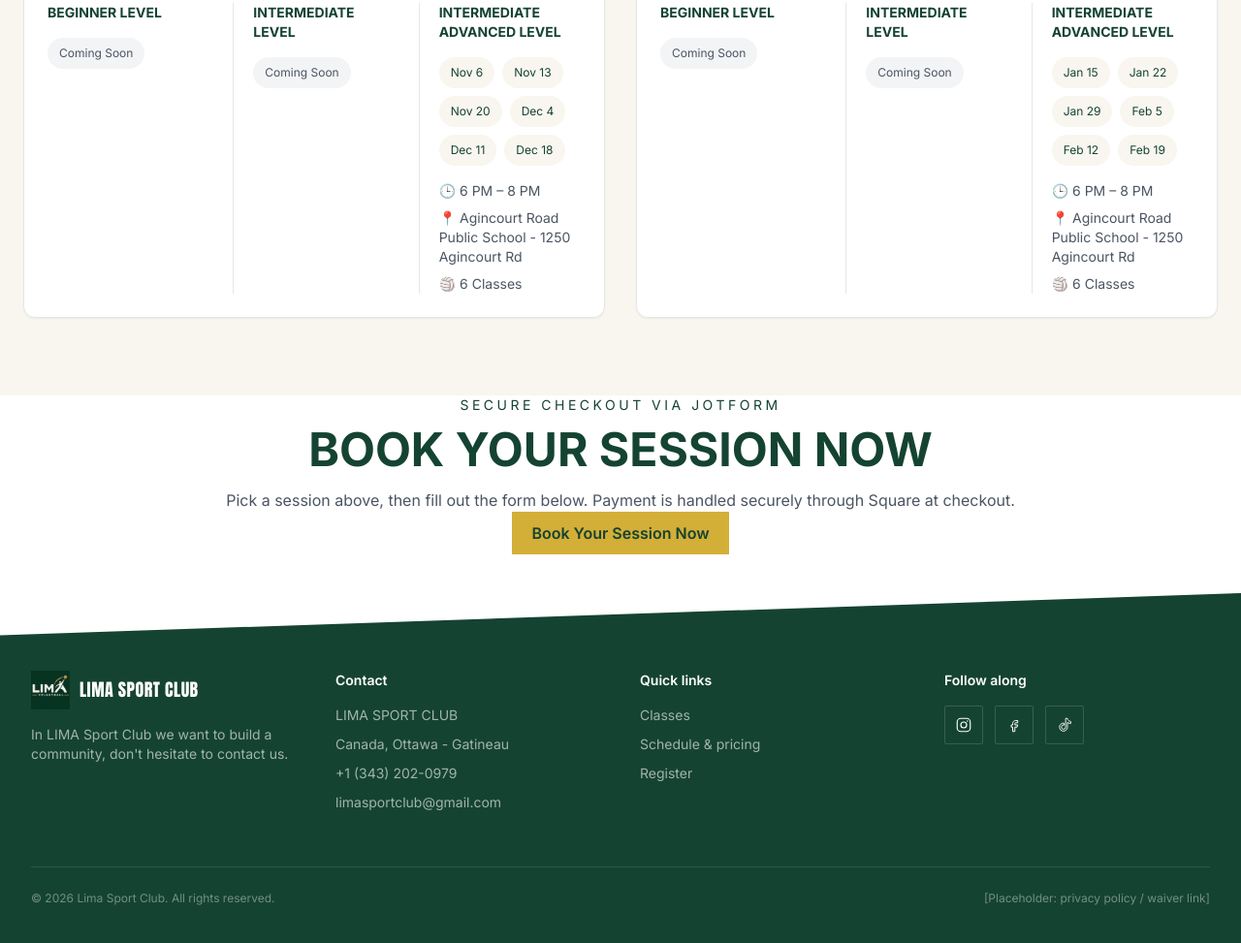
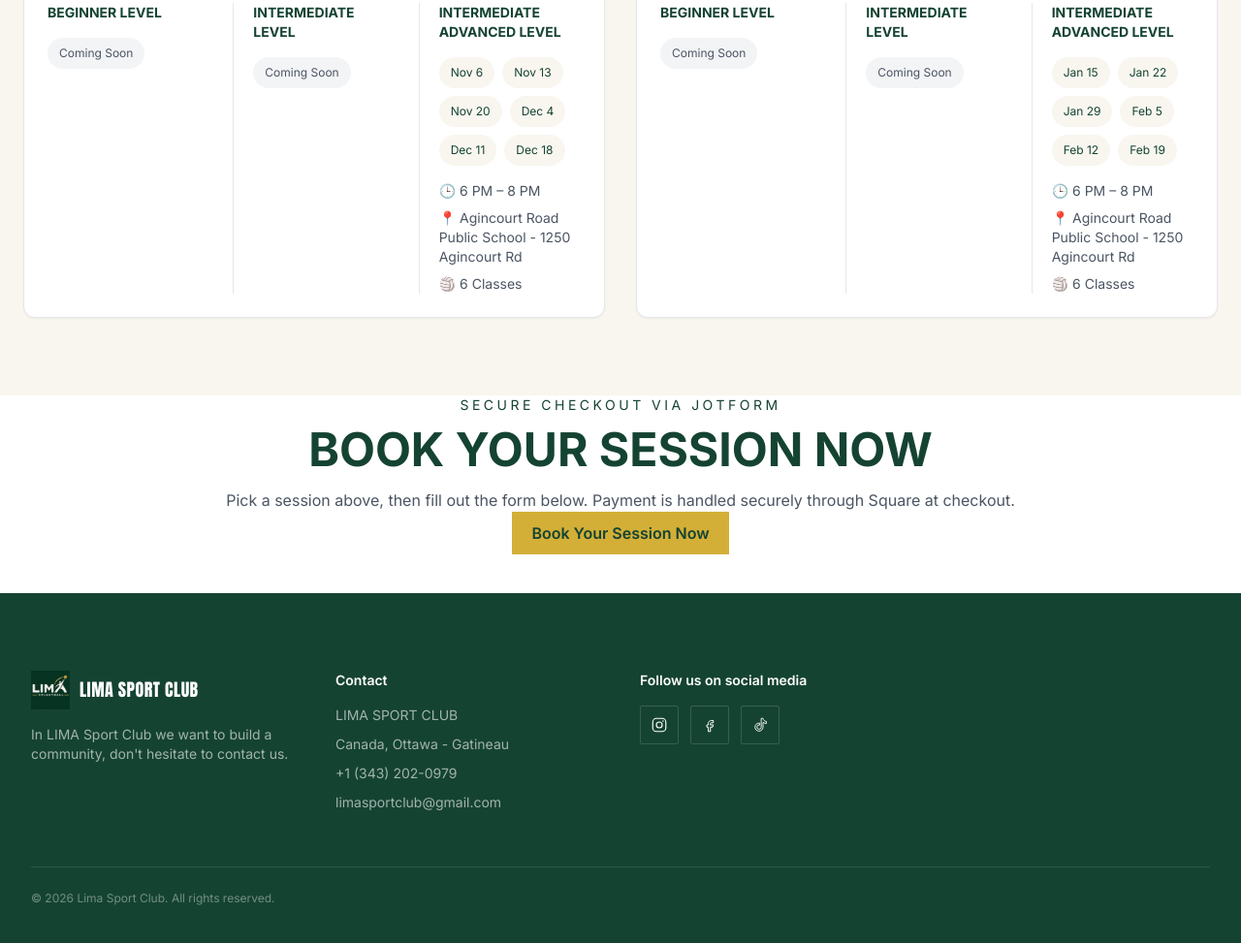
Before and after one commit to quinotorres45/lima-sport-club, a plain HTML site: page index.html in a window 1280 px wide. Shown: the part 2378-3351 px from the top of the page at 97% size. Drawn offline with nearby package versions, Linux system fonts and the light colour scheme.

Commit message:
footer line

```diff
--- a/index.html
+++ b/index.html
@@ -373,7 +373,7 @@
 </section>
 
 <!-- ============ FOOTER ============ -->
-<footer id="contact" class="relative bg-court-ink court-edge-top mt-4">
+<footer id="contact" class="relative bg-court-ink mt-4">
   <div class="max-w-7xl mx-auto px-5 sm:px-8 pt-16 sm:pt-20 pb-10">
     <div class="grid sm:grid-cols-2 lg:grid-cols-4 gap-10">
 
@@ -396,16 +396,7 @@
       </div>
 
       <div>
-        <h3 class="text-white font-semibold text-sm mb-4">Quick links</h3>
-        <ul class="space-y-2.5 text-sm text-white/60">
-          <li><a href="#classes" class="hover:text-white transition-colors">Classes</a></li>
-          <li><a href="#schedule" class="hover:text-white transition-colors">Schedule &amp; pricing</a></li>
-          <li><a href="#register" class="hover:text-white transition-colors">Register</a></li>
-        </ul>
-      </div>
-
-      <div>
-        <h3 class="text-white font-semibold text-sm mb-4">Follow along</h3>
+        <h3 class="text-white font-semibold text-sm mb-4">Follow us on social media</h3>
         <div class="flex gap-3">
           <a href="https://www.instagram.com/lima.sportclubca?utm_source=ig_web_button_share_sheet&stkn=ZDNlZDc0MzIxNw==" aria-label="Instagram" class="w-10 h-10 rounded-sm border border-white/15 flex items-center justify-center hover:bg-white/10 transition-colors">
             <svg width="18" height="18" viewBox="0 0 24 24" fill="none"><rect x="3" y="3" width="18" height="18" rx="5" stroke="#fff" stroke-width="1.5"/><circle cx="12" cy="12" r="4" stroke="#fff" stroke-width="1.5"/><circle cx="17.2" cy="6.8" r="1" fill="#fff"/></svg>
@@ -423,7 +414,6 @@
 
     <div class="mt-14 pt-6 border-t border-white/10 flex flex-col sm:flex-row items-center justify-between gap-3 text-xs text-white/40">
       <p>© <span id="year"></span> Lima Sport Club. All rights reserved.</p>
-      <p>[Placeholder: privacy policy / waiver link]</p>
     </div>
   </div>
 </footer>
```
